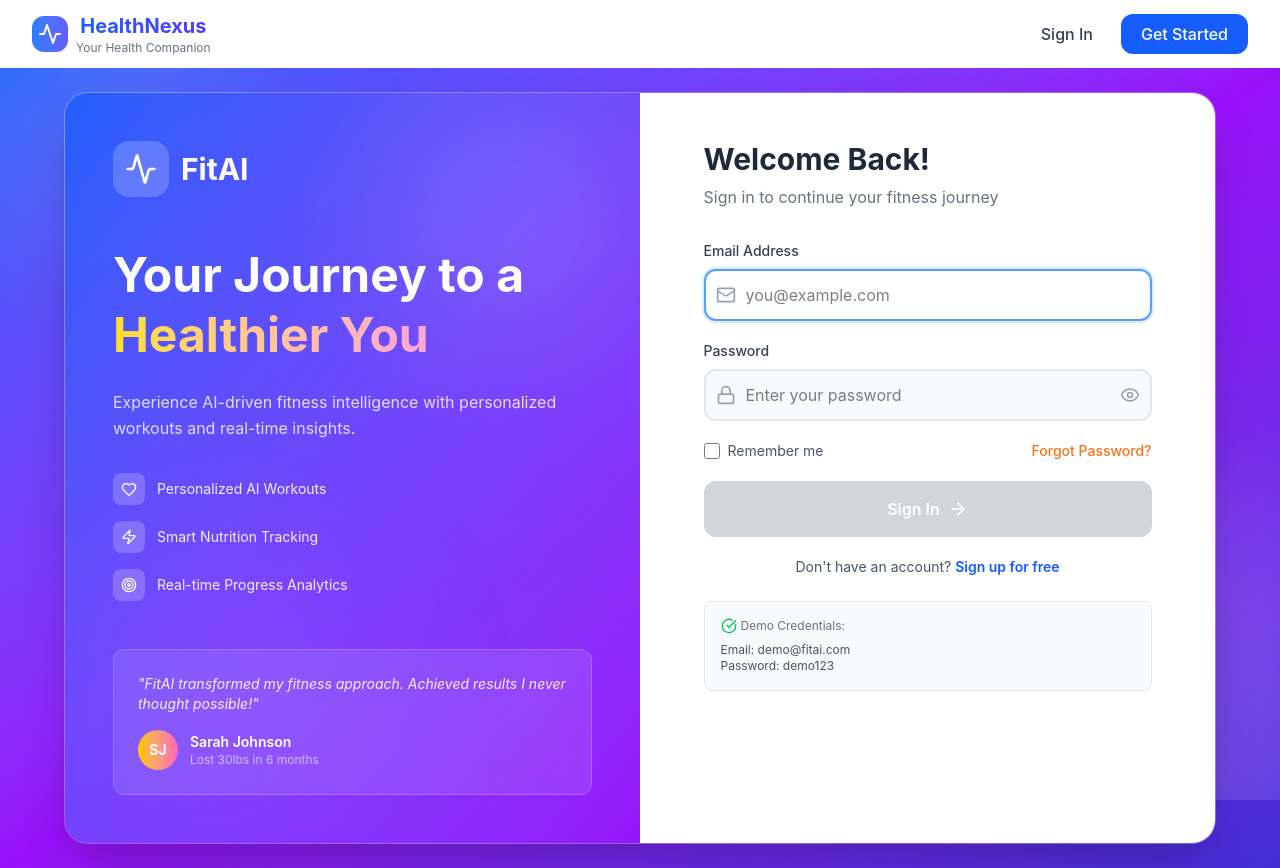
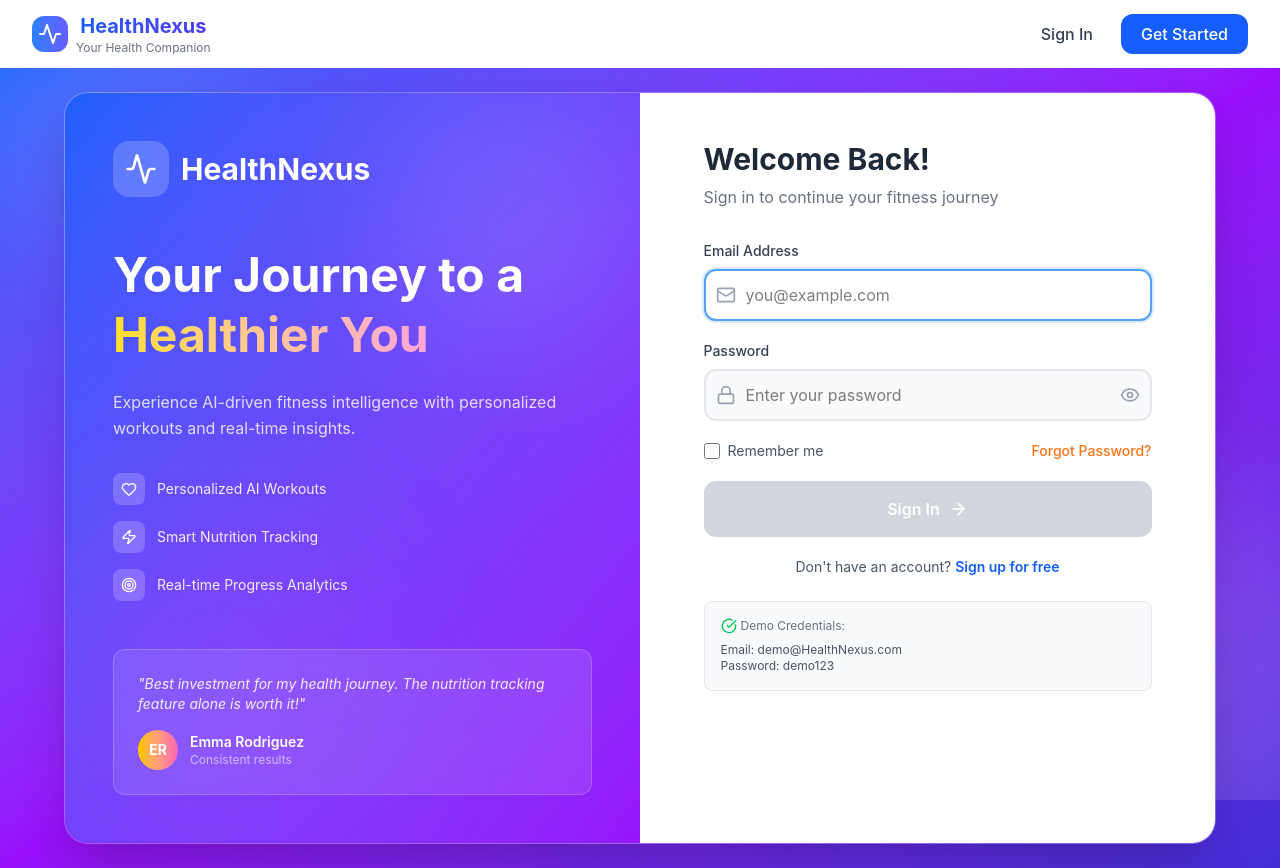
Before and after one commit to Prakrititiwari123/NavKalpana-RICR-NK-0024, a React (Vite) app in the folder frontend/: page /login in a window 1280 px wide. Built offline with nearby package versions, Linux system fonts and the light colour scheme.

Commit message:
editing the chat and login's frontend

```diff
--- a/frontend/src/pages/Dashboard/Chat.jsx
+++ b/frontend/src/pages/Dashboard/Chat.jsx
@@ -8,7 +8,7 @@ const Chat = () => {
     {
       id: 1,
       type: 'ai',
-      text: "👋 Hello! I'm your FitAI Coach. How can I help with your fitness journey today?",
+      text: "👋 Hello! I'm your HealthNexus Coach. How can I help with your fitness journey today?",
       timestamp: new Date().toLocaleTimeString([], { hour: '2-digit', minute: '2-digit' }),
       options: ['Track Progress', 'Workout Help', 'Diet Advice', 'Motivation']
     }
@@ -397,7 +397,7 @@ To give you the best advice, could you specify:
                         <div className="w-7 h-7 rounded-full bg-linear-to-br from-purple-500 to-pink-500 flex items-center justify-center shadow-sm">
                           <span className="text-sm">🤖</span>
                         </div>
-                        <span className="text-xs font-semibold text-gray-500">FitAI Coach</span>
+                        <span className="text-xs font-semibold text-gray-500">HealthNexus Coach</span>
                         <span className="text-xs text-gray-400">•</span>
                         <span className="text-xs text-gray-400">{message.timestamp}</span>
                       </div>
--- a/frontend/src/pages/auth/Login.jsx
+++ b/frontend/src/pages/auth/Login.jsx
@@ -46,6 +46,47 @@ const Login = () => {
   const [isLoading, setIsLoading] = useState(false);
   const [loginError, setLoginError] = useState(false);
   const [isValid, setIsValid] = useState(false);
+  const [currentTestimonialIndex, setCurrentTestimonialIndex] = useState(0);
+
+  // Testimonials array
+  const testimonials = useMemo(
+    () => [
+      {
+        quote: "HealthNexus transformed my fitness approach. Achieved results I never thought possible!",
+        author: "Sarah Johnson",
+        initials: "SJ",
+        achievement: "Lost 30lbs in 6 months",
+      },
+      {
+        quote: "The AI-powered workouts are incredibly personalized. My strength increased by 40% in 3 months!",
+        author: "Michael Chen",
+        initials: "MC",
+        achievement: "40% strength increase",
+      },
+      {
+        quote: "Best investment for my health journey. The nutrition tracking feature alone is worth it!",
+        author: "Emma Rodriguez",
+        initials: "ER",
+        achievement: "Consistent results",
+      },
+      {
+        quote: "Finally found a fitness app that actually understands my goals. Highly recommended!",
+        author: "James Wilson",
+        initials: "JW",
+        achievement: "Achieved all fitness goals",
+      },
+    ],
+    [],
+  );
+
+  // Testimonial carousel effect
+  useEffect(() => {
+    const timer = setInterval(() => {
+      setCurrentTestimonialIndex((prev) => (prev + 1) % testimonials.length);
+    }, 2000);
+
+    return () => clearInterval(timer);
+  }, [testimonials.length]);
 
   // Auto-focus email field on mount
   useEffect(() => {
@@ -250,7 +291,7 @@ const Login = () => {
                   <Activity className="w-6 h-6 sm:w-7 sm:h-7 md:w-8 md:h-8 text-white" />
                 </div>
                 <span className="text-white text-2xl sm:text-3xl font-bold">
-                  FitAI
+                  HealthNexus
                 </span>
               </motion.div>
             </motion.div>
@@ -298,32 +339,40 @@ const Login = () => {
               </motion.div>
             </div>
 
-            {/* Testimonial - Hidden on mobile */}
+            {/* Testimonial Carousel - Hidden on mobile */}
             <motion.div
               variants={itemVariants}
               className="relative z-10 mt-8 sm:mt-10 md:mt-12 hidden sm:block"
             >
-              <div className="bg-white/10 backdrop-blur-sm rounded-xl p-4 sm:p-5 md:p-6 border border-white/20">
+              <AnimatePresence mode="wait">
+                <motion.div
+                  key={currentTestimonialIndex}
+                  initial={{ opacity: 0, y: 10 }}
+                  animate={{ opacity: 1, y: 0 }}
+                  exit={{ opacity: 0, y: -10 }}
+                  transition={{ duration: 0.5 }}
+                  className="bg-white/10 backdrop-blur-sm rounded-xl p-4 sm:p-5 md:p-6 border border-white/20"
+                >
                   <p className="text-white/90 text-xs sm:text-sm italic">
-                  "FitAI transformed my fitness approach. Achieved results I
-                  never thought possible!"
+                    "{testimonials[currentTestimonialIndex].quote}"
                   </p>
                   <div className="flex items-center mt-3 sm:mt-4">
                     <div className="w-8 h-8 sm:w-10 sm:h-10 bg-linear-to-r from-yellow-400 to-pink-400 rounded-full flex items-center justify-center">
                       <span className="text-white font-bold text-xs sm:text-sm">
-                      SJ
+                        {testimonials[currentTestimonialIndex].initials}
                       </span>
                     </div>
                     <div className="ml-2 sm:ml-3">
                       <p className="text-white font-semibold text-xs sm:text-sm">
-                      Sarah Johnson
+                        {testimonials[currentTestimonialIndex].author}
                       </p>
                       <p className="text-white/60 text-xs">
-                      Lost 30lbs in 6 months
+                        {testimonials[currentTestimonialIndex].achievement}
                       </p>
                     </div>
                   </div>
-              </div>
+                </motion.div>
+              </AnimatePresence>
             </motion.div>
           </motion.div>
 
@@ -558,7 +607,7 @@ const Login = () => {
                     Demo Credentials:
                   </p>
                   <p className="text-xs text-gray-600">
-                    Email: demo@fitai.com
+                    Email: demo@HealthNexus.com
                     <br />
                     Password: demo123
                   </p>
```
Lines whose indentation alone changed are shown as unchanged.
